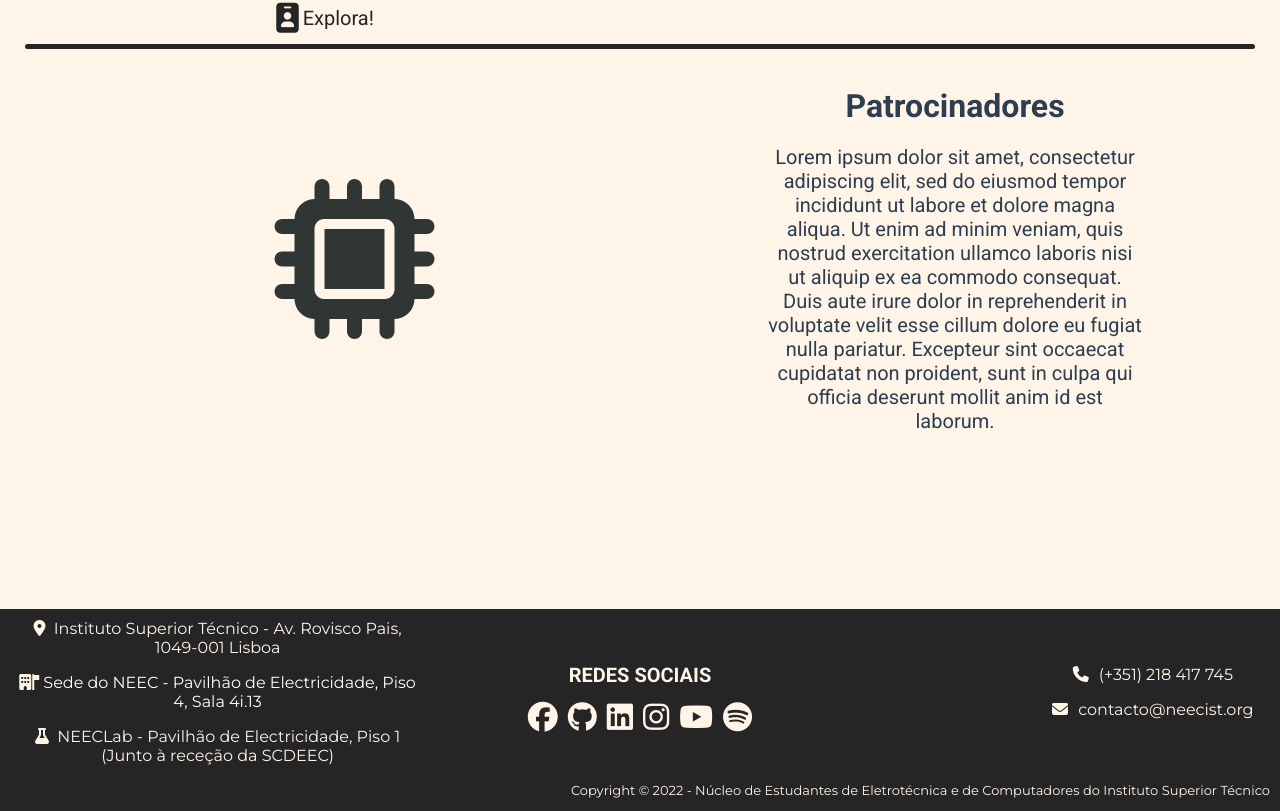
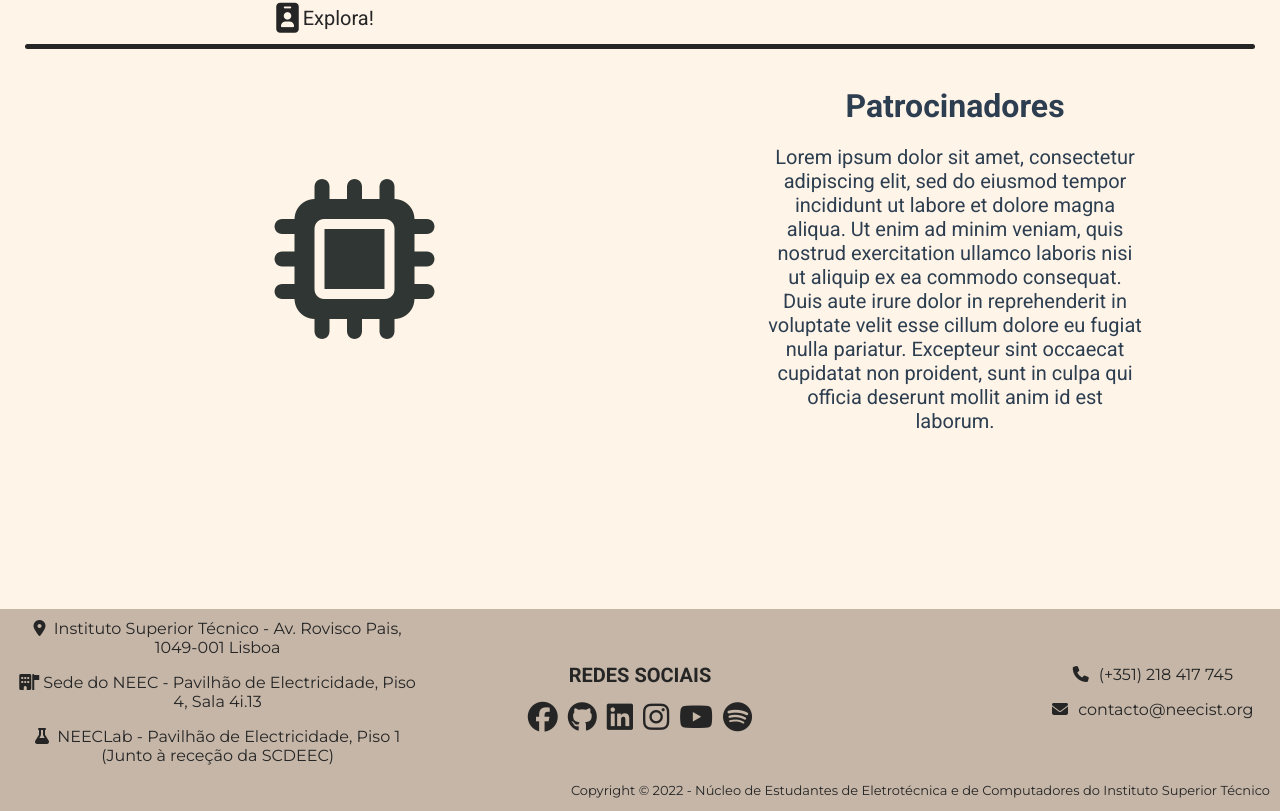
Before and after one commit to NEECIST/NeecUpdatedWebsite, a Vue app in the folder site/: page / in a window 1280 px wide. Shown: the part 2448-3259 px from the top of the page. Built offline with nearby package versions, Linux system fonts and the light colour scheme; no server answers; the database is empty.

Commit message:
Changed footer in order to match figma better

```diff
--- a/site/src/components/Footer.vue
+++ b/site/src/components/Footer.vue
@@ -44,7 +44,7 @@
               <p><i class="fa-solid fa-location-dot" :style="{marginRight: '4px' }"></i> Instituto Superior Técnico - Av. Rovisco Pais, 1049-001 Lisboa</p>
               <p>
                 <i class="fa-solid fa-building-flag" :style="{marginRight: '4px' }"></i>
-                <a style="color: white" href="https://neecist.org/acessos_sede">Sede do NEEC - Pavilhão de Electricidade, Piso 4, Sala 4i.13</a>
+                <a style="color: #252525" href="https://neecist.org/acessos_sede">Sede do NEEC - Pavilhão de Electricidade, Piso 4, Sala 4i.13</a>
               </p>
               <p><i class="fa-solid fa-flask" :style="{marginRight: '4px' }"></i> NEECLab - Pavilhão de Electricidade, Piso 1 (Junto à receção da SCDEEC)</p>
             </div>
@@ -53,22 +53,22 @@
             <div class="socials">
               <h2>Redes Sociais</h2>
               <a href="https://www.facebook.com/NEECIST/" target="_blank">
-                <i class="fa-brands fa-facebook icon" :style="{ color: '#FFF4E8' }"></i>
+                <i class="fa-brands fa-facebook icon" :style="{ color: '#252525' }"></i>
               </a>
               <a href="https://github.com/NEECIST" target="_blank">
-                <i class="fa-brands fa-github icon" :style="{ color: '#FFF4E8' }"></i>
+                <i class="fa-brands fa-github icon" :style="{ color: '#252525' }"></i>
               </a>
               <a href="https://www.linkedin.com/company/2977028/" target="_blank">
-                <i class="fa-brands fa-linkedin icon" :style="{ color: '#FFF4E8' }"></i>
+                <i class="fa-brands fa-linkedin icon" :style="{ color: '#252525' }"></i>
               </a>
               <a href="https://www.instagram.com/neecist/" target="_blank">
-                <i class="fa-brands fa-instagram icon" :style="{ color: '#FFF4E8' }"></i>
+                <i class="fa-brands fa-instagram icon" :style="{ color: '#252525' }"></i>
               </a>
               <a href="https://www.youtube.com/user/NEECIST" target="_blank">
-                <i class="fa-brands fa-youtube icon" :style="{ color: '#FFF4E8' }"></i>
+                <i class="fa-brands fa-youtube icon" :style="{ color: '#252525' }"></i>
               </a>
               <a href="https://open.spotify.com/show/1cIa5h27pb8ghnfDB7N8Mu" target="_blank">
-                <i class="fa-brands fa-spotify icon" :style="{ color: '#FFF4E8' }"></i>
+                <i class="fa-brands fa-spotify icon" :style="{ color: '#252525' }"></i>
               </a>
             </div>
           </div>
@@ -145,7 +145,7 @@ export default {
     justify-content: space-between;    /* push left group to left, right group to right */
     align-items: center;               /* vertical centering */
     padding: 0.5rem 0.5rem 0.5rem 1rem;
-    background: rgba(37,37,37,1);
+    background: #C5B6A7;
     transition: background 0.3s ease, transform 0.3s ease;
     z-index: 1001;
   }
@@ -160,14 +160,14 @@ export default {
   }
   .socials-footer .icon {
     font-size: 1.5rem;
-    color: #FFF4E8;
+    color: #252525;
   }
   .socials-footer .icon:hover {
     color: #009de0;
   }
 
   .copyright-footer {
-    color: #FFF4E8;
+    color: #252525;
     text-decoration: none;
     text-align: left;
     padding: 0.5rem 0;
@@ -199,22 +199,14 @@ export default {
     padding: 0 1rem;
   }
 
-  /* Bottom bar */
-  .footer-bottom {
-    padding: 1rem;
-    text-align: center;
-    background: #1a1a1a;
-    font-size: 0.9rem;
-  }
-
 
   .bottom-bar {
     text-align: right;
     width: 100%;
     height: auto;
     padding: 0.5rem 0.5rem 0.5rem 0rem;
-    background-color: #252525;
-    color: #FFF4E8;
+    background-color: #C5B6A7;
+    color: #252525;
     position: relative;
     overflow: hidden;
     bottom: 0;
@@ -239,10 +231,10 @@ export default {
     margin-bottom: 10px;
     font-weight: bold;
     text-transform: uppercase;
-    color: #FFF4E8;
+    color: #252525;
   }
   .icon {
-    color: #FFF4E8;
+    color: #252525;
     margin: 5px;
   }
 
@@ -260,7 +252,7 @@ export default {
     align-items: center;
     justify-content: center;
     height: 165px;
-    background-color: #252525;
+    background-color: #C5B6A7;
   }
 
   @media screen and (max-width: 560px) {
@@ -286,7 +278,7 @@ export default {
     float: left;
     font-size: 16px;
     font-family: "Montserrat";
-    color: #FFF4E8;
+    color: #252525;
     padding: 10px;
     padding-left: 10px;
   }
@@ -294,11 +286,11 @@ export default {
     float: right;
     font-size: 16px;
     font-family: "Montserrat";
-    color: #FFF4E8;
+    color: #252525;
     padding: 20px;
   }
   .contact-address-text {
-    color: #FFF4E8;
+    color: #252525;
   }
   .contact-address-text:hover {
     color: #009de0;
```
